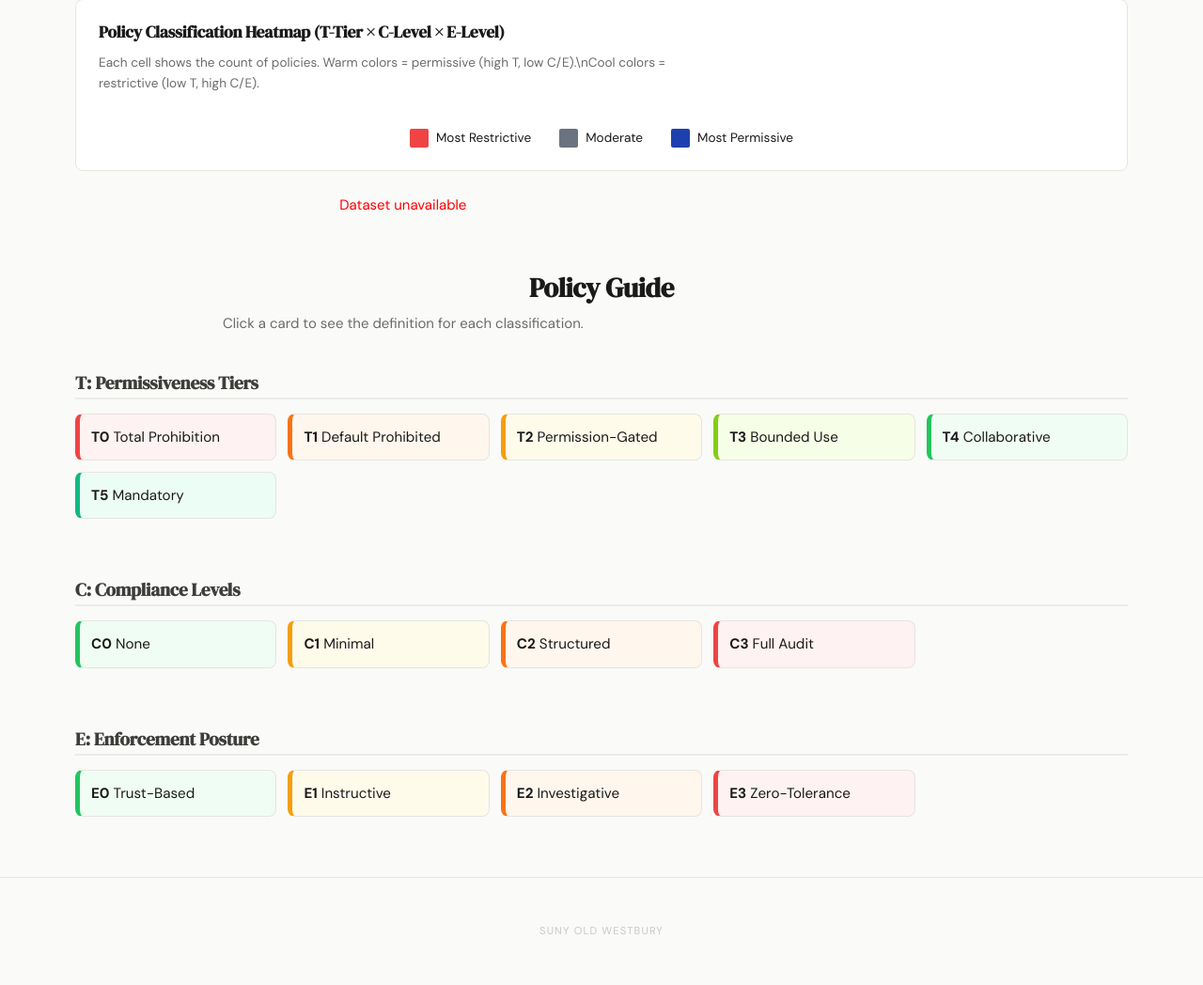
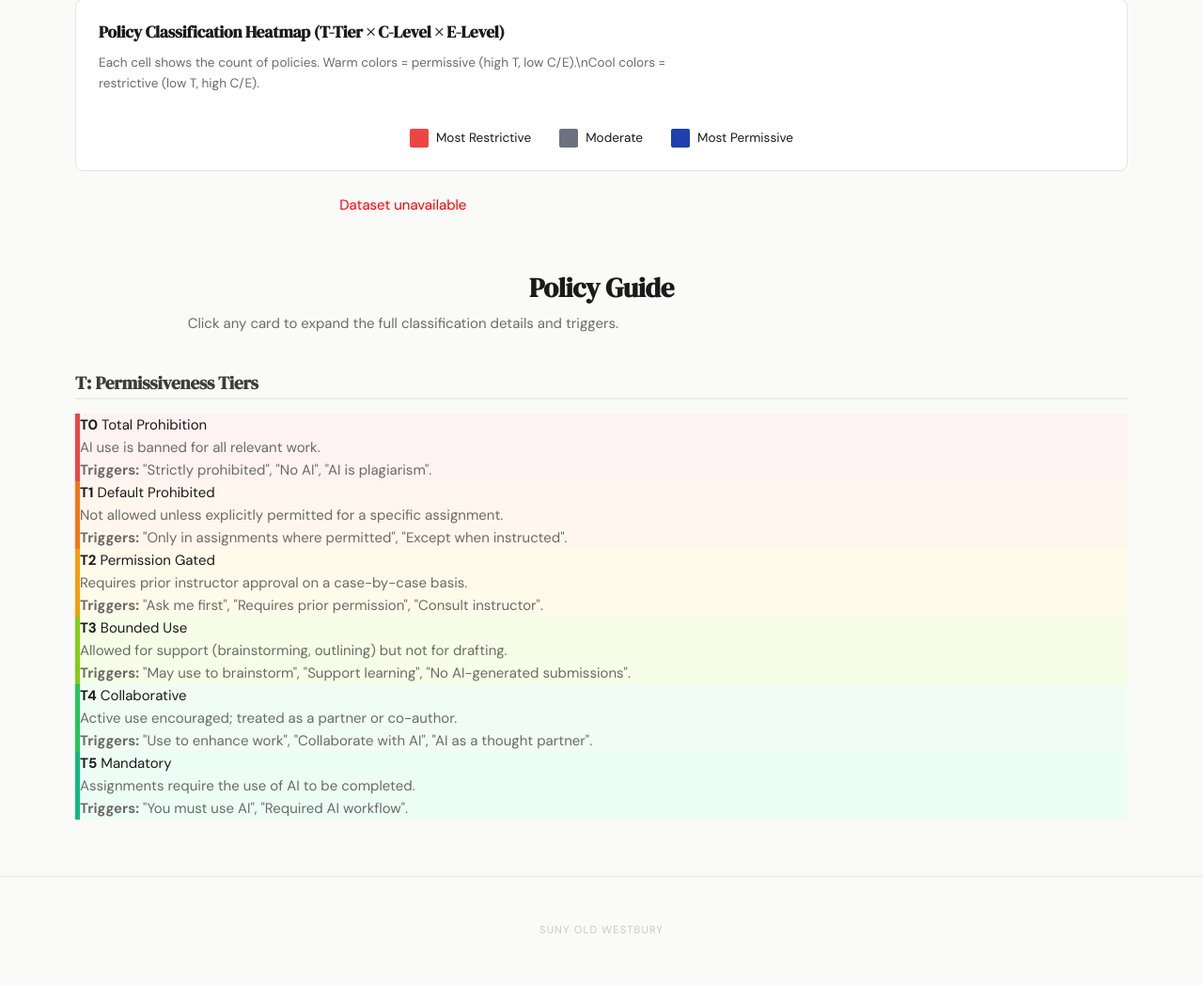
Before and after one commit to aninuona/syllabus-decoder, a Flask app: page / in a window 1280 px wide. Shown: the part 1135-2183 px from the top of the page at 94% size. After the commit the page ends 2128 px from the top, so only its background shows below. Run offline with Flask 3, Linux system fonts and the light colour scheme.

Commit message:
Update index.html

```diff
--- a/templates/index.html
+++ b/templates/index.html
@@ -345,35 +345,61 @@
   <section id="policy-guide" class="dashboard-section">
     <div class="dashboard-header">
         <h2>Policy Guide</h2>
-        <p>Click a card to see the definition for each classification.</p>
+        <p>Click any card to expand the full classification details and triggers.</p>
     </div>
 
     <h3 class="guide-group-title">T: Permissiveness Tiers</h3>
-    <div class="card-grid">
-        <details class="guide-card t0"><summary><strong>T0</strong> Total Prohibition</summary><p>AI use is banned for all work. "Strictly prohibited," "No AI allowed."</p></details>
-        <details class="guide-card t1"><summary><strong>T1</strong> Default Prohibited</summary><p>Not allowed unless explicitly permitted for a specific assignment.</p></details>
-        <details class="guide-card t2"><summary><strong>T2</strong> Permission-Gated</summary><p>Requires prior instructor approval case-by-case.</p></details>
-        <details class="guide-card t3"><summary><strong>T3</strong> Bounded Use</summary><p>Allowed for support (brainstorming, tutoring) but not for drafting work.</p></details>
-        <details class="guide-card t4"><summary><strong>T4</strong> Collaborative</summary><p>Active use encouraged; AI treated as a partner or co-author.</p></details>
-        <details class="guide-card t5"><summary><strong>T5</strong> Mandatory</summary><p>Assignments require the use of AI to be completed.</p></details>
+    <div class="policy-row" id="tier-row" onclick="toggleRow('tier-row')">
+        <div class="modern-card t0">
+            <div class="card-head"><strong>T0</strong> Total Prohibition</div>
+            <div class="card-content">
+                <p class="def">AI use is banned for all relevant work.</p>
+                <p class="trigger"><strong>Triggers:</strong> "Strictly prohibited", "No AI", "AI is plagiarism".</p>
+            </div>
+        </div>
+        <div class="modern-card t1">
+            <div class="card-head"><strong>T1</strong> Default Prohibited</div>
+            <div class="card-content">
+                <p class="def">Not allowed unless explicitly permitted for a specific assignment.</p>
+                <p class="trigger"><strong>Triggers:</strong> "Only in assignments where permitted", "Except when instructed".</p>
+            </div>
+        </div>
+        <div class="modern-card t2">
+            <div class="card-head"><strong>T2</strong> Permission Gated</div>
+            <div class="card-content">
+                <p class="def">Requires prior instructor approval on a case-by-case basis.</p>
+                <p class="trigger"><strong>Triggers:</strong> "Ask me first", "Requires prior permission", "Consult instructor".</p>
+            </div>
+        </div>
+        <div class="modern-card t3">
+            <div class="card-head"><strong>T3</strong> Bounded Use</div>
+            <div class="card-content">
+                <p class="def">Allowed for support (brainstorming, outlining) but not for drafting.</p>
+                <p class="trigger"><strong>Triggers:</strong> "May use to brainstorm", "Support learning", "No AI-generated submissions".</p>
+            </div>
+        </div>
+        <div class="modern-card t4">
+            <div class="card-head"><strong>T4</strong> Collaborative</div>
+            <div class="card-content">
+                <p class="def">Active use encouraged; treated as a partner or co-author.</p>
+                <p class="trigger"><strong>Triggers:</strong> "Use to enhance work", "Collaborate with AI", "AI as a thought partner".</p>
+            </div>
+        </div>
+        <div class="modern-card t5">
+            <div class="card-head"><strong>T5</strong> Mandatory</div>
+            <div class="card-content">
+                <p class="def">Assignments require the use of AI to be completed.</p>
+                <p class="trigger"><strong>Triggers:</strong> "You must use AI", "Required AI workflow".</p>
+            </div>
+        </div>
     </div>
+</section>
 
-    <h3 class="guide-group-title" style="margin-top: 40px;">C: Compliance Levels</h3>
-    <div class="card-grid">
-        <details class="guide-card c0"><summary><strong>C0</strong> None</summary><p>No requirement to disclose or cite AI use.</p></details>
-        <details class="guide-card c1"><summary><strong>C1</strong> Minimal</summary><p>Mention AI use, but no specific format required.</p></details>
-        <details class="guide-card c2"><summary><strong>C2</strong> Structured</summary><p>Formal citation (APA/MLA) and specific attribution of AI's role.</p></details>
-        <details class="guide-card c3"><summary><strong>C3</strong> Full Audit</summary><p>Requires submission of prompt logs, drafts, and reflections.</p></details>
-    </div>
-
-    <h3 class="guide-group-title" style="margin-top: 40px;">E: Enforcement Posture</h3>
-    <div class="card-grid">
-        <details class="guide-card e0"><summary><strong>E0</strong> Trust-Based</summary><p>Relies on student integrity; no mention of monitoring.</p></details>
-        <details class="guide-card e1"><summary><strong>E1</strong> Instructive</summary><p>Warning about hallucinations and risks of academic dishonesty.</p></details>
-        <details class="guide-card e2"><summary><strong>E2</strong> Investigative</summary><p>Explicit mention that AI detectors or audits will be used.</p></details>
-        <details class="guide-card e3"><summary><strong>E3</strong> Zero-Tolerance</summary><p>Automatic referral to student conduct for any suspected violation.</p></details>
-    </div>
-   </section>
+<script>
+function toggleRow(rowId) {
+    document.getElementById(rowId).classList.toggle('is-expanded');
+}
+</script>
 
   <footer>
     SUNY Old Westbury
```
